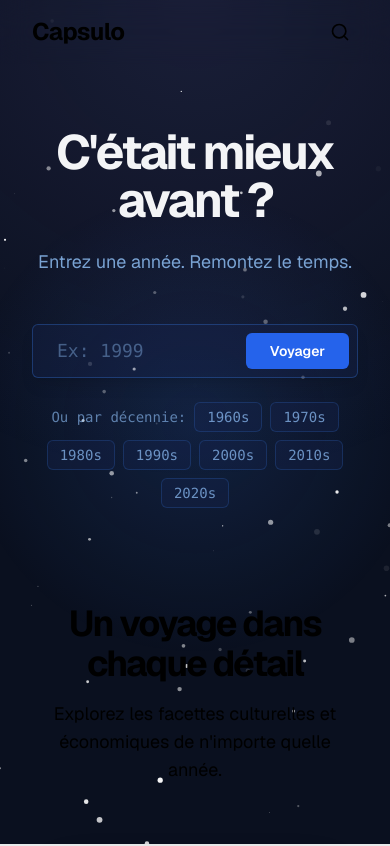
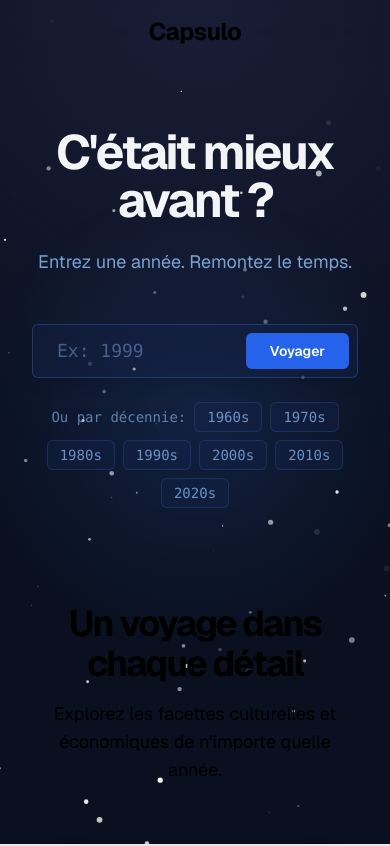
Before and after one commit to HitteAnzo/Capsulo, a Next.js app: page / in a window 390 px wide. Shown: the top 846 px of the page. Built offline with nearby package versions, Linux system fonts and the light colour scheme.

Commit message:
feat: update Header component layout for mobile responsiveness and search bar handling

```diff
--- a/components/Header.tsx
+++ b/components/Header.tsx
@@ -76,7 +76,7 @@ export default function Header() {
 
   return (
     <header className="sticky top-0 z-50 w-full bg-background/80 backdrop-blur-lg">
-      <div className="container flex h-16 max-w-screen-2xl items-center justify-between">
+      <div className={`container flex h-16 max-w-screen-2xl items-center ${hasMounted && isMobile ? 'justify-center' : 'justify-between'}`}>
         <Link href="/" className="flex items-center">
           <span
             className="font-bold text-2xl tracking-tight transition-colors duration-500"
@@ -86,20 +86,7 @@ export default function Header() {
           </span>
         </Link>
 
-        {hasMounted && isMobile ? (
-          isSearchOpen ? (
-            searchBar
-          ) : (
-            <button onClick={() => setIsSearchOpen(true)} className="p-2">
-              <Search
-                className="h-5 w-5 transition-colors duration-500"
-                style={{ color: 'var(--header-title-color, hsl(var(--muted-foreground)))' }}
-              />
-            </button>
-          )
-        ) : (
-          searchBar
-        )}
+        {hasMounted && !isMobile && searchBar}
       </div>
     </header>
   );
```
